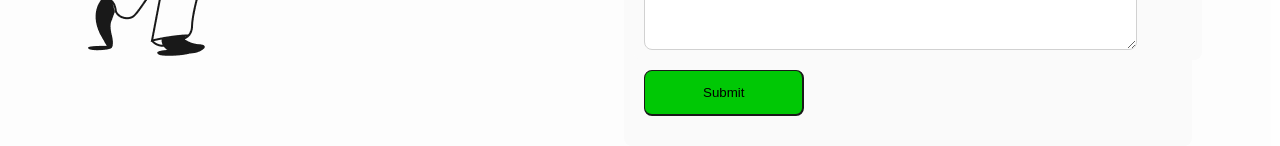
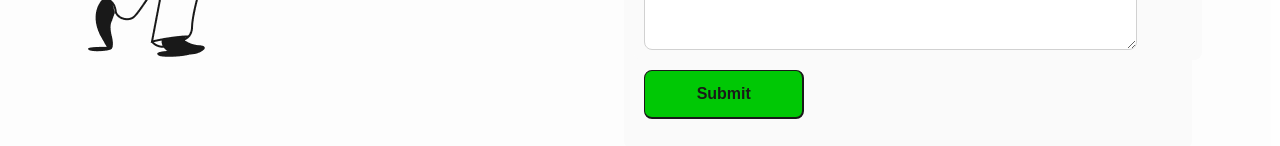
Before and after one commit to Ghasty003/Evergreenffx, a React (Vite) app: page / in a window 1280 px wide. Shown: the part 4604-4750 px from the top of the page. Built offline with nearby package versions, Linux system fonts and the light colour scheme.

Commit message:
Added new changes

```diff
--- a/src/styles/homepage.scss
+++ b/src/styles/homepage.scss
@@ -269,6 +269,9 @@
                     width: 160px;
                     margin: 10px 0 20px 10px;
                     cursor: pointer;
+                    font-weight: 600;
+                    font-size: 16px;
+                    color: #191919;
                 }
             }
         }
```
